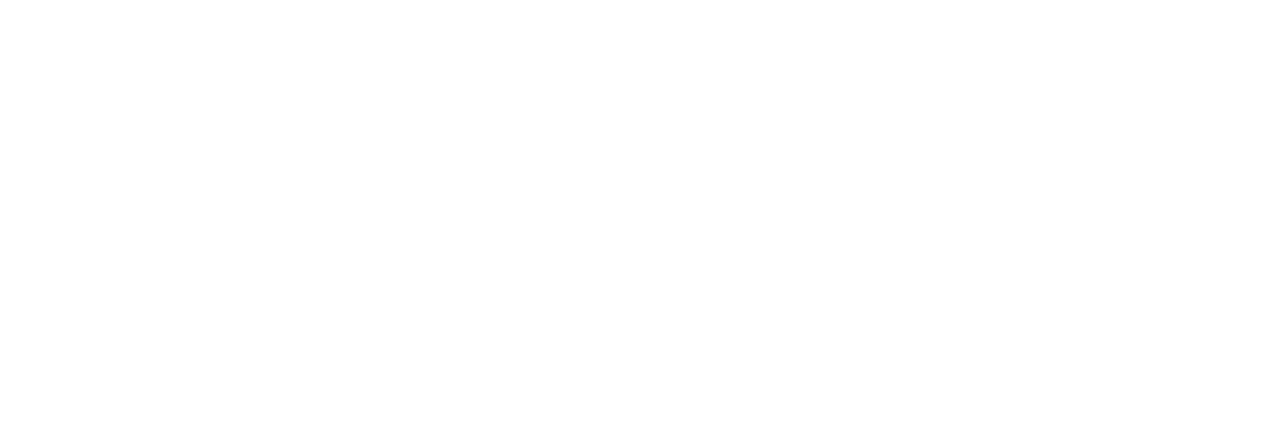
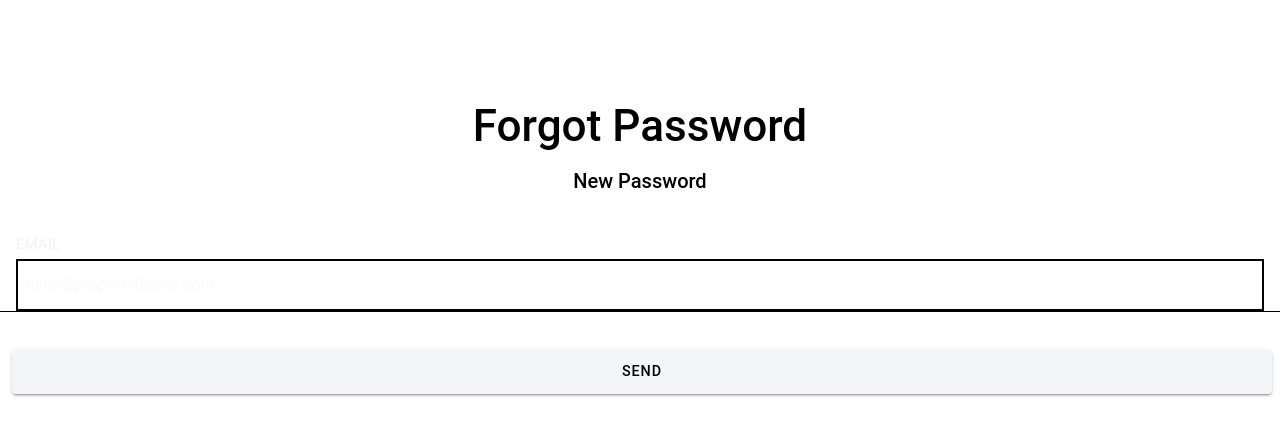
Before and after one commit to innzz/properties-app, a React (Create React App) app: page /forgotpassword in a window 1280 px wide. Shown: the top 436 px of the page. Built offline with nearby package versions, Linux system fonts and the light colour scheme.

Commit message:
Forgot password page Created

```diff
--- a/src/App.jsx
+++ b/src/App.jsx
@@ -23,6 +23,7 @@
 import './theme/variables.css';
 import Login from './pages/Login';
 import SignUp from './pages/SignUp';
+import ForgotPass from './pages/ForgotPass';
 
 setupIonicReact();
 
@@ -39,6 +40,9 @@
         <Route exact path="/signup">
           <SignUp />
         </Route>
+        <Route exact path="/forgotpassword">
+          <ForgotPass />
+        </Route>
         <Route exact path="/">
           <Redirect to="/home" />
         </Route>
--- /dev/null
+++ b/src/pages/ForgotPass.css
@@ -0,0 +1,52 @@
+.main-container{
+    background-color: #fff;
+    color: black;
+    justify-content: flex-start;
+}
+
+.content{
+    margin-bottom: 10vh;
+}
+
+.inputs{
+    margin: 2vh 0;
+}
+
+.input{
+    margin: 20px 10px;
+}
+
+.headings{
+    margin-top: 10vh;
+    margin-bottom: 0.5vh;
+}
+
+.headings > h1 {
+    font-size: 5.5vh;
+}
+
+.headings > h4 {
+    font-size: 2.5vh;
+}
+
+.input{
+    border: 2px solid black;
+    margin: 0px 0px;
+    padding: 0.8vh 1vh !important;
+}
+
+.input-label{
+    margin-bottom: 1.5vh !important;
+    font-size: 2.5vh !important;
+    font-weight: 500 !important;
+}
+
+.buttons-row{
+    margin: 1vh 0 !important;
+}
+
+.button {
+    width: 100%;
+    height: 5.5vh;
+    font-size: 1.8vh !important;
+}
--- /dev/null
+++ b/src/pages/ForgotPass.jsx
@@ -0,0 +1,33 @@
+import React from 'react';
+import { IonButton, IonCol, IonGrid, IonInput, IonItem, IonLabel, IonPage, IonRow} from '@ionic/react';
+import './ForgotPass.css'
+
+function ForgotPass() {
+  return (
+    <IonPage className='main-container ion-text-center'>
+        <div className="headings">
+        <h1>Forgot Password</h1>
+        <h4>New Password</h4>
+        </div>
+        <div className="content">
+            <div className="inputs ion-text-start">
+            <IonItem className='input-box' color={'white'}>
+            <IonLabel position='stacked' className='input-label' color={'light'}>
+                    EMAIL
+            </IonLabel>
+                <IonInput placeholder='hello@propertyDealer.com' className='input' color={'light'} />
+            </IonItem>
+            </div>
+            <IonGrid className='buttons'>
+                <IonRow className='buttons-row'>
+                    <IonCol>
+                    <IonButton className='button' color={'light'}>Send</IonButton>
+                    </IonCol>
+                </IonRow>
+            </IonGrid>
+        </div>
+    </IonPage>
+  )
+}
+
+export default ForgotPass;
```
